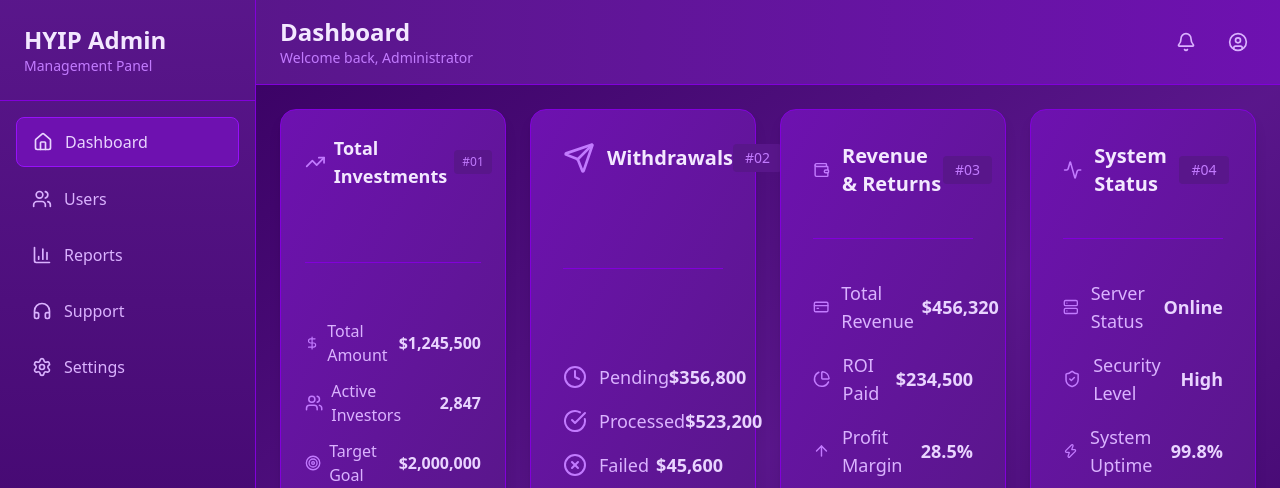
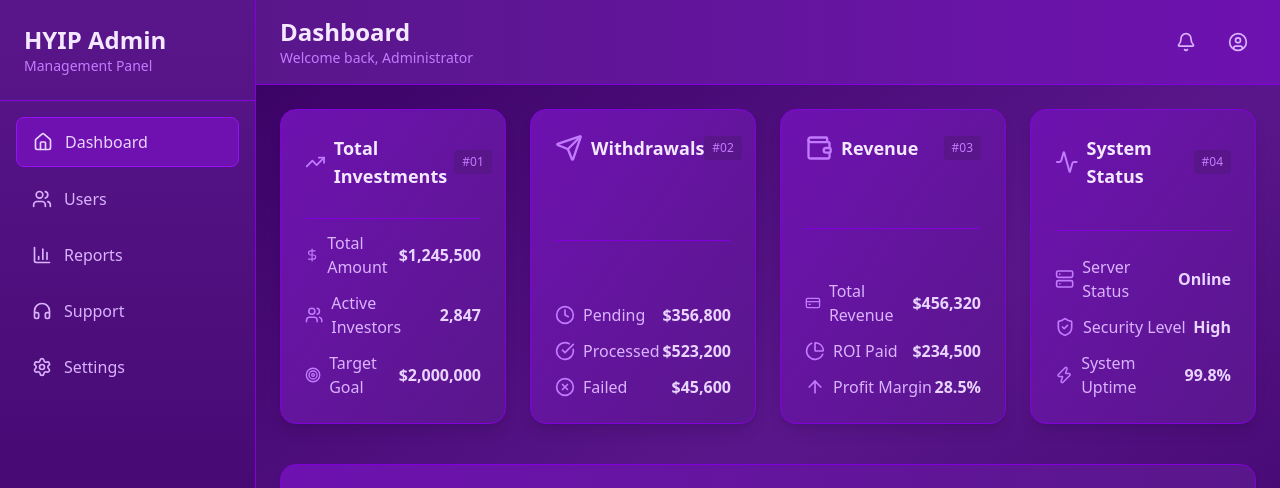
Before and after one commit to faham112/inve, a website: page Index.html in a window 1280 px wide. Shown: the top 488 px of the page. Drawn offline with nearby package versions, Linux system fonts and the light colour scheme.

Commit message:
Update Index.html with layout improvements

```diff
--- a/Index.html
+++ b/Index.html
@@ -139,118 +139,118 @@
             </div>
 
             <!-- ===== CARD 2: Active Withdrawals ===== -->
-      <div class="bg-gradient-to-br from-purple-800 to-purple-900 rounded-2xl shadow-lg p-8 hover:shadow-2xl transition border border-purple-700 hover:border-purple-500 min-h-80 flex flex-col justify-between">
-        <div class="flex items-center justify-between mb-6">
-          <div class="flex items-center gap-3">
-            <i data-lucide="send" class="w-8 h-8 text-purple-400"></i>
-            <h3 class="font-semibold text-xl text-purple-100">Withdrawals</h3>
+            <div class="bg-gradient-to-br from-purple-800 to-purple-900 rounded-2xl shadow-lg p-4 lg:p-6 hover:shadow-2xl transition border border-purple-700 hover:border-purple-500 flex flex-col justify-between">
+              <div class="flex items-center justify-between mb-4">
+                <div class="flex items-center gap-2">
+                  <i data-lucide="send" class="w-6 h-6 lg:w-7 lg:h-7 text-purple-400"></i>
+                  <h3 class="font-semibold text-base lg:text-lg text-purple-100">Withdrawals</h3>
                 </div>
-          <span class="text-sm text-purple-400 bg-purple-900 px-3 py-1 rounded">#02</span>
+                <span class="text-xs text-purple-400 bg-purple-900 px-2 py-1 rounded">#02</span>
               </div>
 
-        <div class="border-t border-purple-700 my-4"></div>
+              <div class="border-t border-purple-700 my-3"></div>
 
-        <div class="space-y-4 mt-6">
+              <div class="space-y-3">
                 <div class="flex justify-between items-center">
-            <div class="flex items-center gap-3 text-purple-300">
-              <i data-lucide="clock" class="w-6 h-6 text-purple-400"></i>
-              <span class="text-lg">Pending</span>
+                  <div class="flex items-center gap-2 text-purple-300">
+                    <i data-lucide="clock" class="w-5 h-5 text-purple-400"></i>
+                    <span class="text-sm lg:text-base">Pending</span>
                   </div>
-            <span class="font-semibold text-purple-200 text-lg">$356,800</span>
+                  <span class="font-semibold text-purple-200 text-sm lg:text-base">$356,800</span>
                 </div>
 
                 <div class="flex justify-between items-center">
-            <div class="flex items-center gap-3 text-purple-300">
-              <i data-lucide="check-circle" class="w-6 h-6 text-purple-400"></i>
-              <span class="text-lg">Processed</span>
+                  <div class="flex items-center gap-2 text-purple-300">
+                    <i data-lucide="check-circle" class="w-5 h-5 text-purple-400"></i>
+                    <span class="text-sm lg:text-base">Processed</span>
                   </div>
-            <span class="font-semibold text-purple-200 text-lg">$523,200</span>
+                  <span class="font-semibold text-purple-200 text-sm lg:text-base">$523,200</span>
                 </div>
 
                 <div class="flex justify-between items-center">
-            <div class="flex items-center gap-3 text-purple-300">
-              <i data-lucide="x-circle" class="w-6 h-6 text-purple-400"></i>
-              <span class="text-lg">Failed</span>
+                  <div class="flex items-center gap-2 text-purple-300">
+                    <i data-lucide="x-circle" class="w-5 h-5 text-purple-400"></i>
+                    <span class="text-sm lg:text-base">Failed</span>
                   </div>
-            <span class="font-semibold text-purple-200 text-lg">$45,600</span>
+                  <span class="font-semibold text-purple-200 text-sm lg:text-base">$45,600</span>
                 </div>
               </div>
             </div>
 
             <!-- ===== CARD 3: Revenue & Returns ===== -->
-      <div class="bg-gradient-to-br from-purple-800 to-purple-900 rounded-2xl shadow-lg p-8 hover:shadow-2xl transition border border-purple-700 hover:border-purple-500 min-h-80 flex flex-col justify-between">
-        <div class="flex items-center justify-between mb-6">
-          <div class="flex items-center gap-3">
-            <i data-lucide="wallet" class="w-8 h-8 text-purple-400"></i>
-            <h3 class="font-semibold text-xl text-purple-100">Revenue & Returns</h3>
+            <div class="bg-gradient-to-br from-purple-800 to-purple-900 rounded-2xl shadow-lg p-4 lg:p-6 hover:shadow-2xl transition border border-purple-700 hover:border-purple-500 flex flex-col justify-between">
+              <div class="flex items-center justify-between mb-4">
+                <div class="flex items-center gap-2">
+                  <i data-lucide="wallet" class="w-6 h-6 lg:w-7 lg:h-7 text-purple-400"></i>
+                  <h3 class="font-semibold text-base lg:text-lg text-purple-100">Revenue</h3>
                 </div>
-          <span class="text-sm text-purple-400 bg-purple-900 px-3 py-1 rounded">#03</span>
+                <span class="text-xs text-purple-400 bg-purple-900 px-2 py-1 rounded">#03</span>
               </div>
 
-        <div class="border-t border-purple-700 my-4"></div>
+              <div class="border-t border-purple-700 my-3"></div>
 
-        <div class="space-y-4 mt-6">
+              <div class="space-y-3">
                 <div class="flex justify-between items-center">
-            <div class="flex items-center gap-3 text-purple-300">
-              <i data-lucide="credit-card" class="w-6 h-6 text-purple-400"></i>
-              <span class="text-lg">Total Revenue</span>
+                  <div class="flex items-center gap-2 text-purple-300">
+                    <i data-lucide="credit-card" class="w-5 h-5 text-purple-400"></i>
+                    <span class="text-sm lg:text-base">Total Revenue</span>
                   </div>
-            <span class="font-semibold text-purple-200 text-lg">$456,320</span>
+                  <span class="font-semibold text-purple-200 text-sm lg:text-base">$456,320</span>
                 </div>
 
                 <div class="flex justify-between items-center">
-            <div class="flex items-center gap-3 text-purple-300">
-              <i data-lucide="pie-chart" class="w-6 h-6 text-purple-400"></i>
-              <span class="text-lg">ROI Paid</span>
+                  <div class="flex items-center gap-2 text-purple-300">
+                    <i data-lucide="pie-chart" class="w-5 h-5 text-purple-400"></i>
+                    <span class="text-sm lg:text-base">ROI Paid</span>
                   </div>
-            <span class="font-semibold text-purple-200 text-lg">$234,500</span>
+                  <span class="font-semibold text-purple-200 text-sm lg:text-base">$234,500</span>
                 </div>
 
                 <div class="flex justify-between items-center">
-            <div class="flex items-center gap-3 text-purple-300">
-              <i data-lucide="arrow-up" class="w-6 h-6 text-purple-400"></i>
-              <span class="text-lg">Profit Margin</span>
+                  <div class="flex items-center gap-2 text-purple-300">
+                    <i data-lucide="arrow-up" class="w-5 h-5 text-purple-400"></i>
+                    <span class="text-sm lg:text-base">Profit Margin</span>
                   </div>
-            <span class="font-semibold text-purple-200 text-lg">28.5%</span>
+                  <span class="font-semibold text-purple-200 text-sm lg:text-base">28.5%</span>
                 </div>
               </div>
             </div>
 
             <!-- ===== CARD 4: System Status ===== -->
-      <div class="bg-gradient-to-br from-purple-800 to-purple-900 rounded-2xl shadow-lg p-8 hover:shadow-2xl transition border border-purple-700 hover:border-purple-500 min-h-80 flex flex-col justify-between">
-        <div class="flex items-center justify-between mb-6">
-          <div class="flex items-center gap-3">
-            <i data-lucide="activity" class="w-8 h-8 text-purple-400"></i>
-            <h3 class="font-semibold text-xl text-purple-100">System Status</h3>
+            <div class="bg-gradient-to-br from-purple-800 to-purple-900 rounded-2xl shadow-lg p-4 lg:p-6 hover:shadow-2xl transition border border-purple-700 hover:border-purple-500 flex flex-col justify-between">
+              <div class="flex items-center justify-between mb-4">
+                <div class="flex items-center gap-2">
+                  <i data-lucide="activity" class="w-6 h-6 lg:w-7 lg:h-7 text-purple-400"></i>
+                  <h3 class="font-semibold text-base lg:text-lg text-purple-100">System Status</h3>
                 </div>
-          <span class="text-sm text-purple-400 bg-purple-900 px-3 py-1 rounded">#04</span>
+                <span class="text-xs text-purple-400 bg-purple-900 px-2 py-1 rounded">#04</span>
               </div>
 
-        <div class="border-t border-purple-700 my-4"></div>
+              <div class="border-t border-purple-700 my-3"></div>
 
-        <div class="space-y-4 mt-6">
+              <div class="space-y-3">
                 <div class="flex justify-between items-center">
-            <div class="flex items-center gap-3 text-purple-300">
-              <i data-lucide="server" class="w-6 h-6 text-purple-400"></i>
-              <span class="text-lg">Server Status</span>
+                  <div class="flex items-center gap-2 text-purple-300">
+                    <i data-lucide="server" class="w-5 h-5 text-purple-400"></i>
+                    <span class="text-sm lg:text-base">Server Status</span>
                   </div>
-            <span class="font-semibold text-purple-200 text-lg">Online</span>
+                  <span class="font-semibold text-purple-200 text-sm lg:text-base">Online</span>
                 </div>
 
                 <div class="flex justify-between items-center">
-            <div class="flex items-center gap-3 text-purple-300">
-              <i data-lucide="shield-check" class="w-6 h-6 text-purple-400"></i>
-              <span class="text-lg">Security Level</span>
+                  <div class="flex items-center gap-2 text-purple-300">
+                    <i data-lucide="shield-check" class="w-5 h-5 text-purple-400"></i>
+                    <span class="text-sm lg:text-base">Security Level</span>
                   </div>
-            <span class="font-semibold text-purple-200 text-lg">High</span>
+                  <span class="font-semibold text-purple-200 text-sm lg:text-base">High</span>
                 </div>
 
                 <div class="flex justify-between items-center">
-            <div class="flex items-center gap-3 text-purple-300">
-              <i data-lucide="zap" class="w-6 h-6 text-purple-400"></i>
-              <span class="text-lg">System Uptime</span>
+                  <div class="flex items-center gap-2 text-purple-300">
+                    <i data-lucide="zap" class="w-5 h-5 text-purple-400"></i>
+                    <span class="text-sm lg:text-base">System Uptime</span>
                   </div>
-            <span class="font-semibold text-purple-200 text-lg">99.8%</span>
+                  <span class="font-semibold text-purple-200 text-sm lg:text-base">99.8%</span>
                 </div>
               </div>
             </div>
```
Lines whose indentation alone changed are shown as unchanged.
